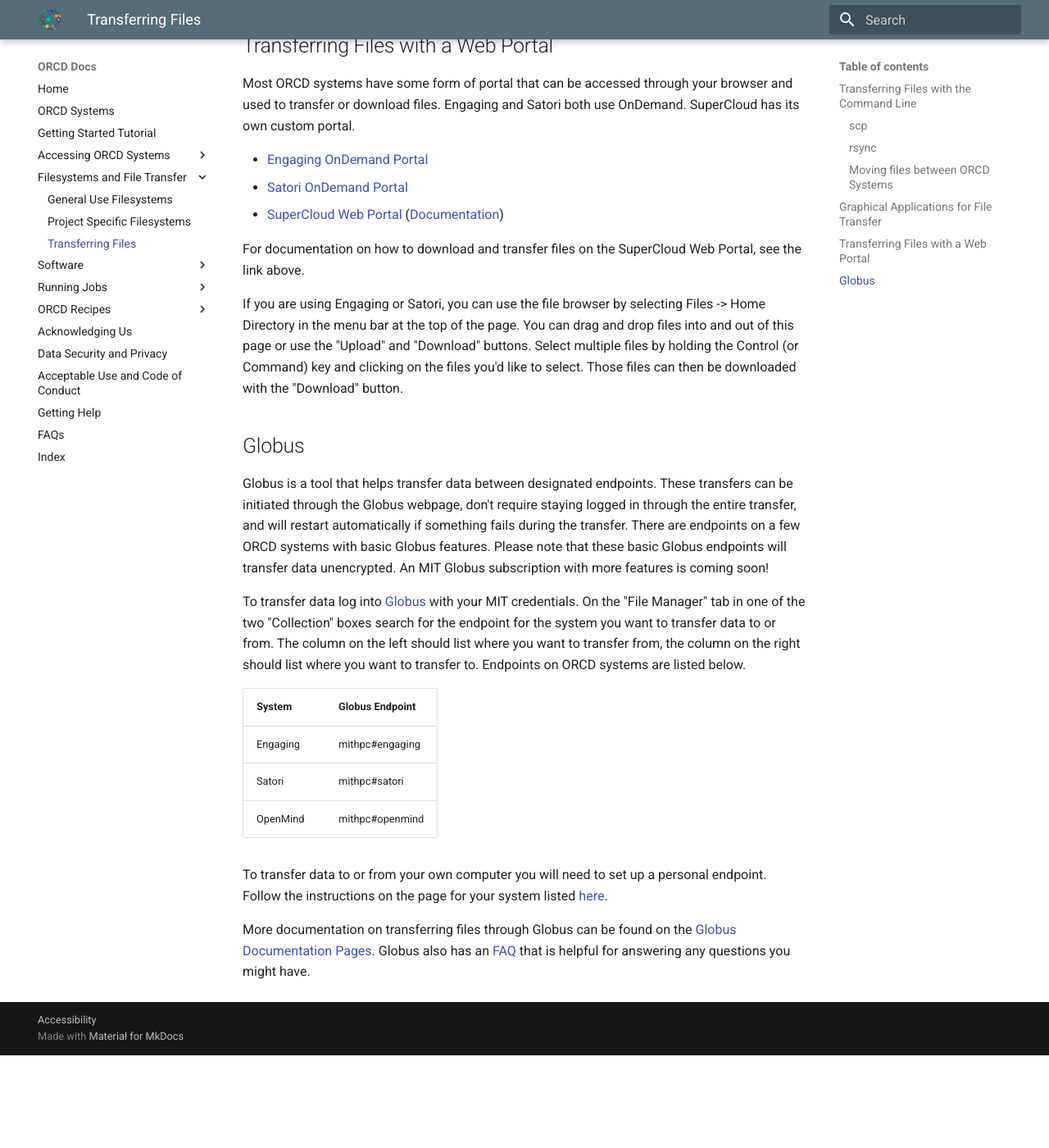
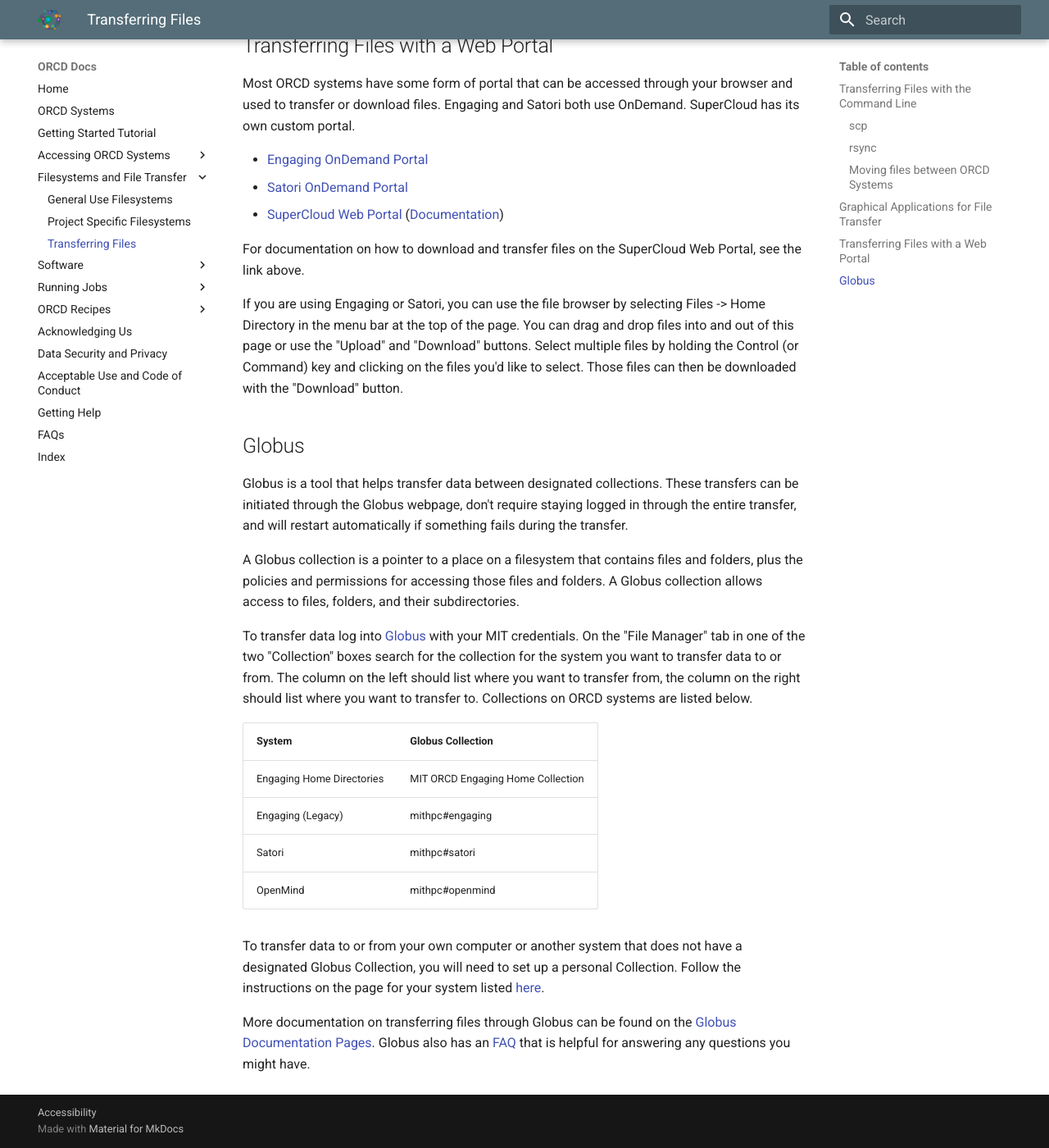
Before and after one commit to mit-orcd/orcd-docs-edit, an MkDocs documentation site: the page built from docs/filesystems-file-transfer/transferring-files.md, in a window 1280 px wide and 1400 px high, scrolled down 3922 px. Shown: the whole window at 82% size. Built offline with MkDocs 1.6.1 and Material for MkDocs 9.7.7, drawn with Linux system fonts in a browser that asks for light colours; before the commit the page ends 5209 px from its top, so only the background shows below that.

Commit message:
Add collection definition

```diff
--- a/docs/filesystems-file-transfer/transferring-files.md
+++ b/docs/filesystems-file-transfer/transferring-files.md
@@ -247,16 +247,19 @@
 
 ## Globus
 
-Globus is a tool that helps transfer data between designated endpoints. These transfers can be initiated through the Globus webpage, don't require staying logged in through the entire transfer, and will restart automatically if something fails during the transfer. There are endpoints on a few ORCD systems with basic Globus features. Please note that these basic Globus endpoints will transfer data unencrypted. An MIT Globus subscription with more features is coming soon!
+Globus is a tool that helps transfer data between designated collections. These transfers can be initiated through the Globus webpage, don't require staying logged in through the entire transfer, and will restart automatically if something fails during the transfer.
 
-To transfer data log into [Globus](https://www.globus.org/) with your MIT credentials. On the "File Manager" tab in one of the two "Collection" boxes search for the endpoint for the system you want to transfer data to or from. The column on the left should list where you want to transfer from, the column on the right should list where you want to transfer to. Endpoints on ORCD systems are listed below.
+A Globus collection is a pointer to a place on a filesystem that contains files and folders, plus the policies and permissions for accessing those files and folders. A Globus collection allows access to files, folders, and their subdirectories.
 
-| System | Globus Endpoint |
+To transfer data log into [Globus](https://www.globus.org/) with your MIT credentials. On the "File Manager" tab in one of the two "Collection" boxes search for the collection for the system you want to transfer data to or from. The column on the left should list where you want to transfer from, the column on the right should list where you want to transfer to. Collections on ORCD systems are listed below.
+
+| System | Globus Collection |
 | ----------- | ----------- |
-| Engaging | mithpc#engaging |
+| Engaging Home Directories | MIT ORCD Engaging Home Collection |
+| Engaging (Legacy) | mithpc#engaging |
 | Satori | mithpc#satori |
 | OpenMind | mithpc#openmind |
 
-To transfer data to or from your own computer you will need to set up a personal endpoint. Follow the instructions on the page for your system listed [here](https://docs.globus.org/globus-connect-personal/).
+To transfer data to or from your own computer or another system that does not have a designated Globus Collection, you will need to set up a personal Collection. Follow the instructions on the page for your system listed [here](https://docs.globus.org/globus-connect-personal/).
 
 More documentation on transferring files through Globus can be found on the [Globus Documentation Pages](https://docs.globus.org/guides/tutorials/manage-files/transfer-files/). Globus also has an [FAQ](https://docs.globus.org/faq/globus-connect-endpoints/) that is helpful for answering any questions you might have.
```
